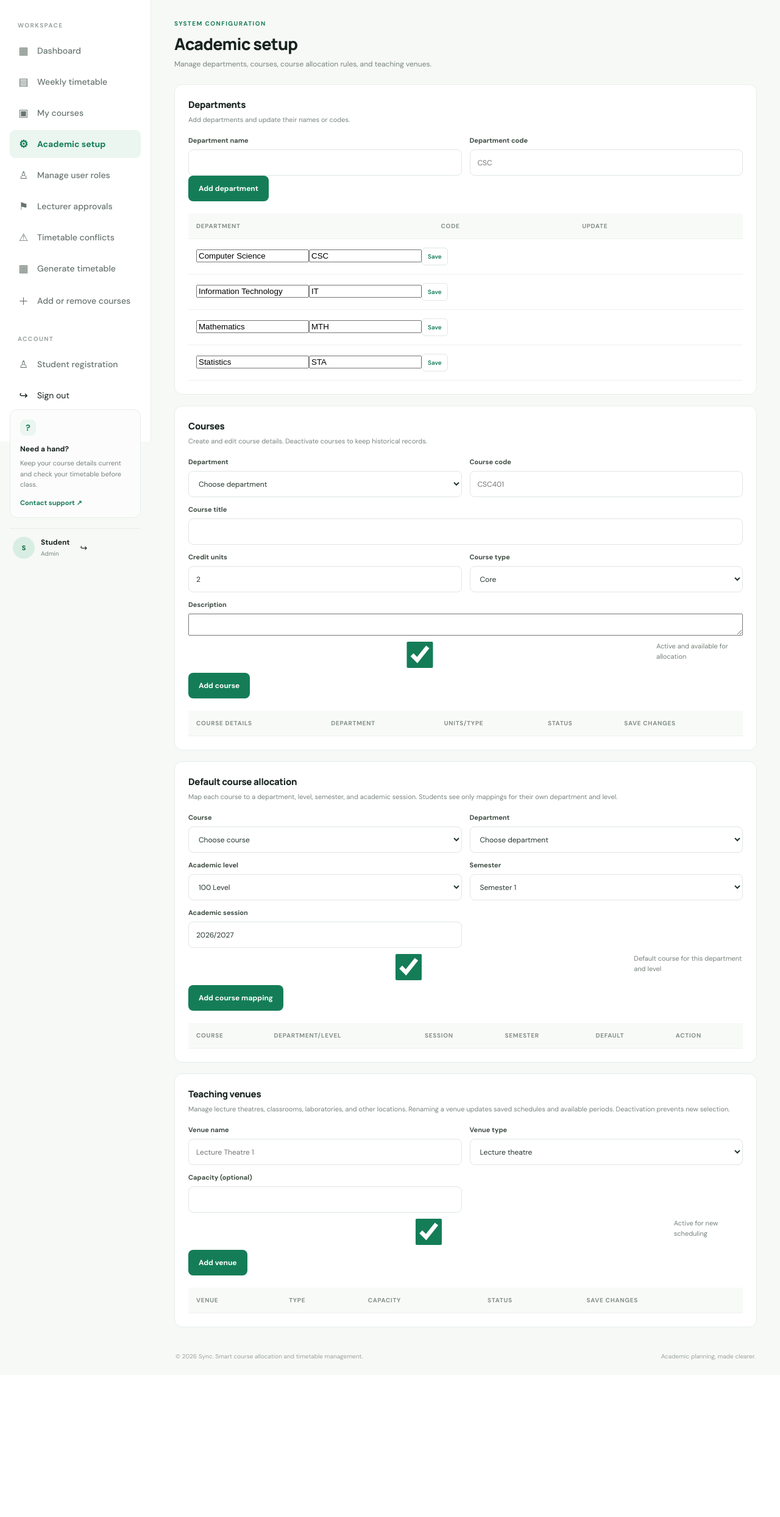
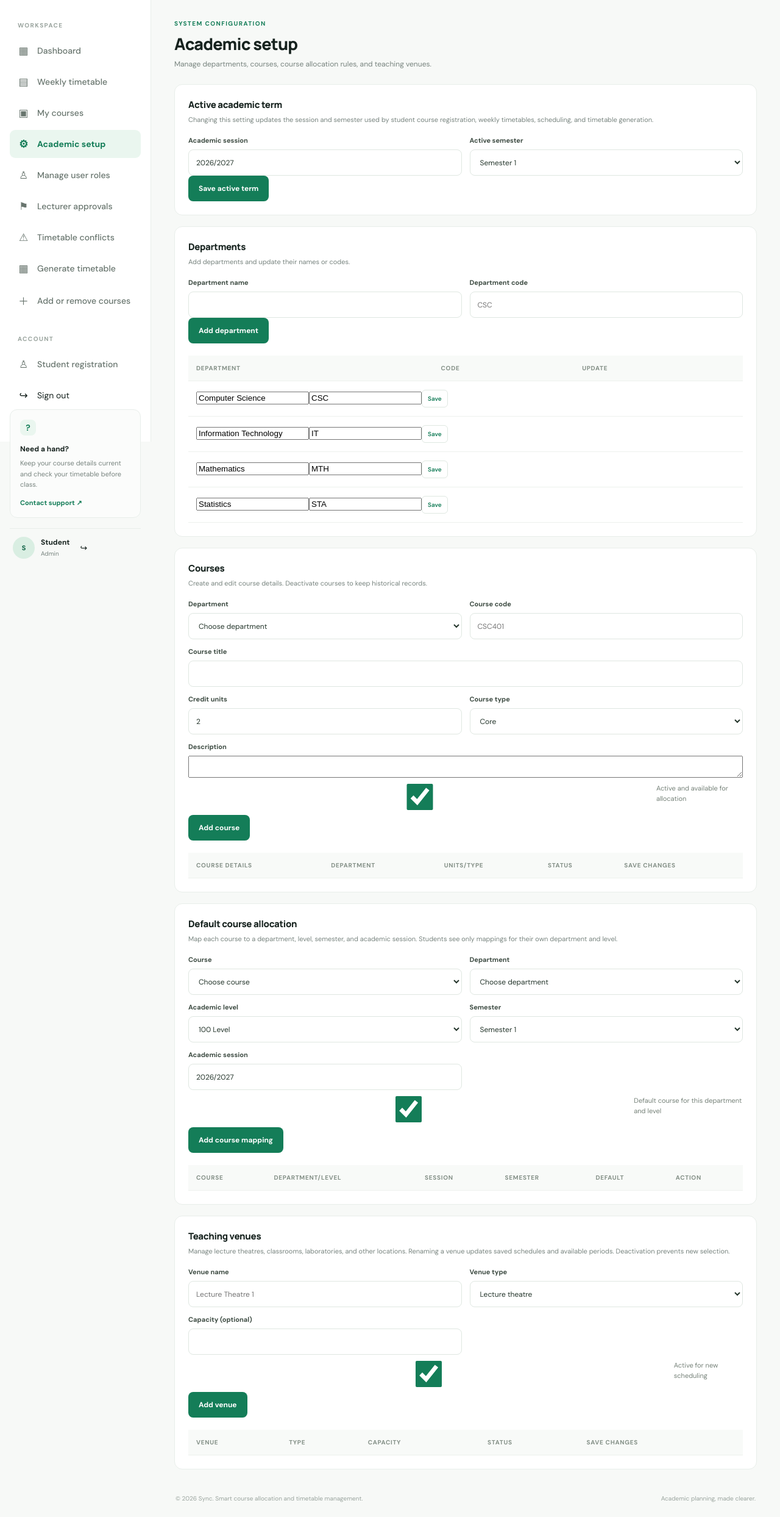
Before and after one commit to mediikon-tech/SYNC---project, a PHP site: page /admin_setup.php in a window 1280 px wide. Shown: the part 76-2563 px from the top of the page at 61% size. Before the commit the page ends 2306 px from the top, so only its background shows below. Run offline with PHP 8.4, Linux system fonts and the light colour scheme; the visitor is signed in with stand-in values (Sample User, id 1); data comes from the database, SQL or seed files in the repository; data that the repository does not hold is empty.

Commit message:
Add administrator controls for active academic session and semester

```diff
--- a/admin_setup.php
+++ b/admin_setup.php
@@ -11,6 +11,8 @@ if (($admin['role'] ?? '') !== 'admin') {
     exit('Access denied. Administrator permission is required.');
 }
 require_once __DIR__ . '/config/database.php';
+require_once __DIR__ . '/includes/academic.php';
+$term = sync_current_academic_term($pdo);
 
 $pageTitle = 'Academic setup';
 $activePage = 'admin_setup';
@@ -23,7 +25,17 @@ if ($_SERVER['REQUEST_METHOD'] === 'POST') {
         $error = 'Your session expired. Refresh the page and try again.';
     } else {
         try {
-            if ($action === 'save_department') {
+            if ($action === 'save_term') {
+                $sessionValue = trim((string) ($_POST['academic_session'] ?? ''));
+                $semesterValue = filter_var($_POST['semester'] ?? null, FILTER_VALIDATE_INT);
+                if (!preg_match('/^\d{4}\/\d{4}$/', $sessionValue) || !in_array($semesterValue, [1,2], true)) {
+                    throw new RuntimeException('Enter an academic session in YYYY/YYYY format and choose semester 1 or 2.');
+                }
+                $q = $pdo->prepare('UPDATE academic_settings SET academic_session=?, semester=?, updated_by=? WHERE id=1');
+                $q->execute([$sessionValue, $semesterValue, (int) $admin['id']]);
+                $term = sync_current_academic_term($pdo);
+                $success = 'The active academic session and semester have been updated across SYNC.';
+            } elseif ($action === 'save_department') {
                 $id = filter_var($_POST['id'] ?? 0, FILTER_VALIDATE_INT) ?: 0;
                 $name = trim((string) ($_POST['name'] ?? ''));
                 $code = strtoupper(trim((string) ($_POST['code'] ?? '')));
@@ -140,6 +152,7 @@ if ($_SERVER['REQUEST_METHOD'] === 'POST') {
     }
 }
 
+$term = sync_current_academic_term($pdo);
 $departments = $pdo->query('SELECT id,name,code FROM departments ORDER BY name')->fetchAll();
 $courses = $pdo->query('SELECT c.*,d.name AS department_name FROM courses c JOIN departments d ON d.id=c.department_id ORDER BY c.course_code')->fetchAll();
 $mappings = $pdo->query('SELECT dcl.*,c.course_code,c.title,d.name AS department_name FROM department_course_levels dcl JOIN courses c ON c.id=dcl.course_id JOIN departments d ON d.id=dcl.department_id ORDER BY d.name,dcl.academic_level,dcl.semester,c.course_code')->fetchAll();
@@ -150,6 +163,14 @@ require __DIR__ . '/includes/header.php';
 <div class="welcome-row"><div><p class="eyebrow">SYSTEM CONFIGURATION</p><h1>Academic setup</h1><p class="muted">Manage departments, courses, course allocation rules, and teaching venues.</p></div></div>
 <?php if ($error !== ''): ?><p class="form-feedback" role="alert"><?= e($error) ?></p><?php endif; ?>
 <?php if ($success !== ''): ?><p class="success-feedback" role="status"><?= e($success) ?></p><?php endif; ?>
+
+<section class="panel schedule-form-panel">
+ <div class="panel-heading"><div><h2>Active academic term</h2><p class="muted">Changing this setting updates the session and semester used by student course registration, weekly timetables, scheduling, and timetable generation.</p></div></div>
+ <form method="post" class="schedule-form"><input type="hidden" name="csrf_token" value="<?=e(csrf_token())?>"><input type="hidden" name="action" value="save_term"><div class="form-grid">
+  <div class="field-group"><label>Academic session</label><input name="academic_session" value="<?=e($term['academic_session'])?>" pattern="\d{4}/\d{4}" maxlength="9" placeholder="2026/2027" required></div>
+  <div class="field-group"><label>Active semester</label><select name="semester"><option value="1" <?=$term['semester']===1?'selected':''?>>Semester 1</option><option value="2" <?=$term['semester']===2?'selected':''?>>Semester 2</option></select></div>
+ </div><button class="primary-button" type="submit">Save active term</button></form>
+</section>
 
 <section class="panel schedule-form-panel">
  <div class="panel-heading"><div><h2>Departments</h2><p class="muted">Add departments and update their names or codes.</p></div></div>
```
